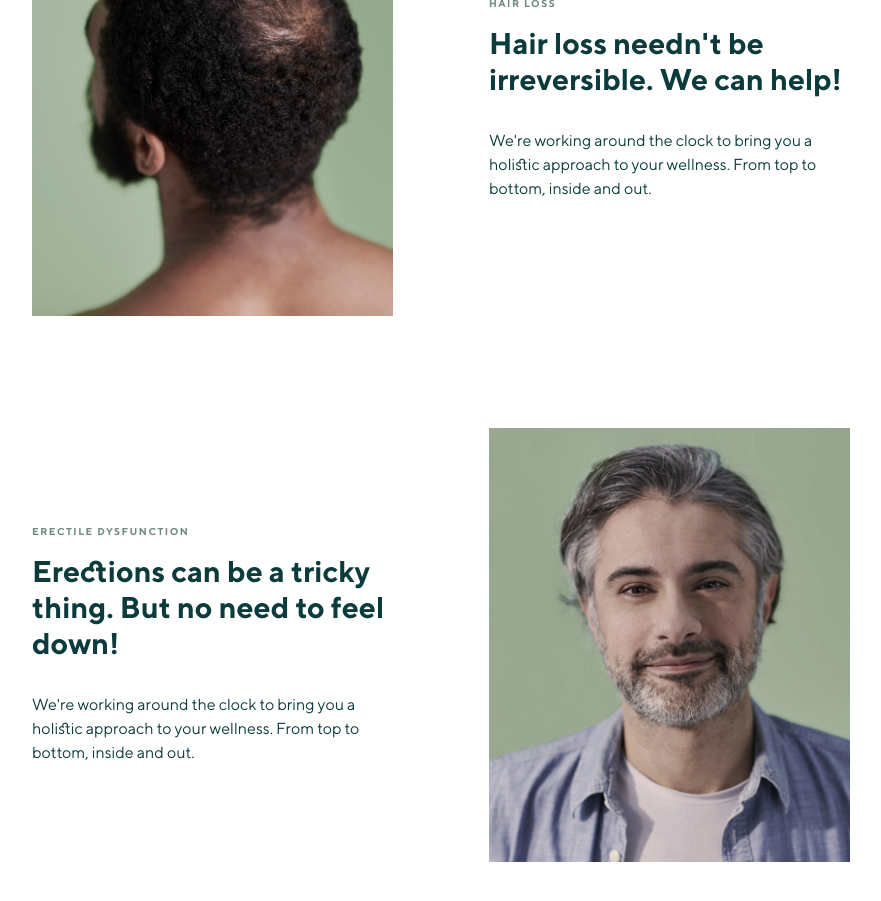
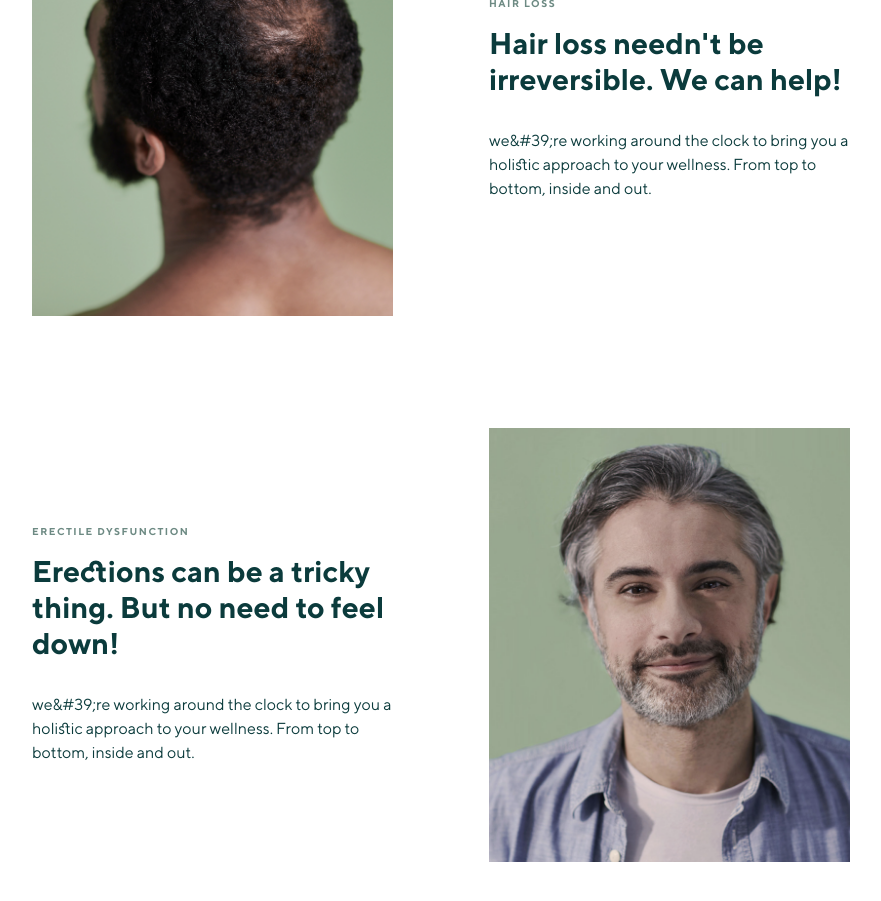
Before and after one commit to maciekgrzybek/manual-quiz-task, a Next.js app: page / in a window 1280 px wide. Shown: the part 1100-2001 px from the top of the page, without its empty margins (199-1080 px from the left). Built offline with nearby package versions, Linux system fonts and the light colour scheme.

Commit message:
fix: change the text escpae characters

```diff
--- a/app/landing-page/hero.tsx
+++ b/app/landing-page/hero.tsx
@@ -13,7 +13,6 @@ export default function Hero() {
   return (
     <>
       {isOpen && <QuizWrapper handleClose={close} questions={questions} />}
-
       <div className="bg-brand-primary-400 md:bg-[url('/images/hero-bg.png')] md:bg-cover md:bg-center xl:bg-right-bottom lg:bg-no-repeat max-w-[1650px] mx-auto h-[75vh] lg:h-[750px] min-h-[500px] max-h-[750px]">
         <div className="h-full flex flex-col justify-between mx-auto px-4 py-8 md:px-6 lg:px-10 max-w-[1000px]">
           <div>
@@ -26,8 +25,8 @@ export default function Hero() {
               Be good to yourself
             </Text>
             <Text variant="body" className="mb-10 text-brand-primary-600">
-              We're working around the clock to bring you a holistic approach to
-              your wellness. From top to bottom, inside and out.
+              We&#39;re working around the clock to bring you a holistic
+              approach to your wellness. From top to bottom, inside and out.
             </Text>
             <Button onClick={open}>TAKE THE QUIZ</Button>
           </div>
--- a/app/page.tsx
+++ b/app/page.tsx
@@ -12,7 +12,7 @@ const helpSections: Omit<HelpSectionProps, 'index' | 'direction'>[] = [
     title: "Hair loss needn't be irreversible. We can help!",
     category: 'HAIR LOSS',
     description:
-      "We're working around the clock to bring you a holistic approach to your wellness. From top to bottom, inside and out.",
+      'we&#39;re working around the clock to bring you a holistic approach to your wellness. From top to bottom, inside and out.',
     image: {
       src: '/images/hair-loss.png',
       alt: 'Hair loss man',
@@ -24,7 +24,7 @@ const helpSections: Omit<HelpSectionProps, 'index' | 'direction'>[] = [
     title: 'Erections can be a tricky thing. But no need to feel down!',
     category: 'Erectile dysfunction',
     description:
-      "We're working around the clock to bring you a holistic approach to your wellness. From top to bottom, inside and out.",
+      'we&#39;re working around the clock to bring you a holistic approach to your wellness. From top to bottom, inside and out.',
     image: {
       src: '/images/erectile-dysfunction.png',
       alt: 'Erectile dysfunction man smiling',
```
